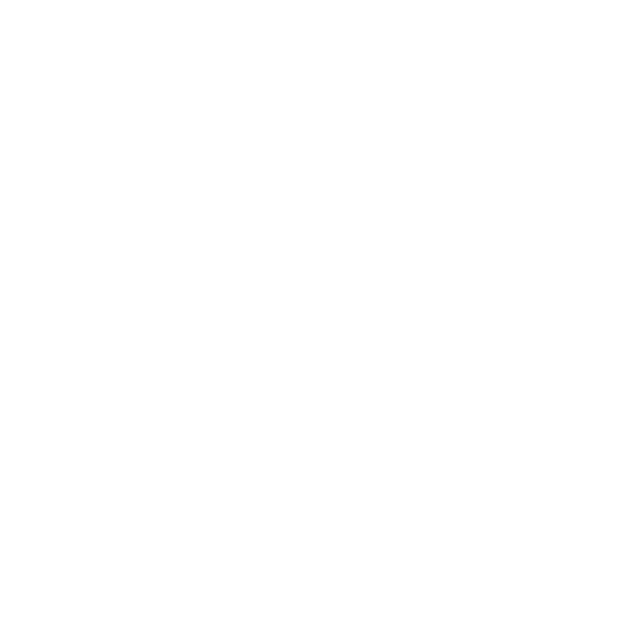
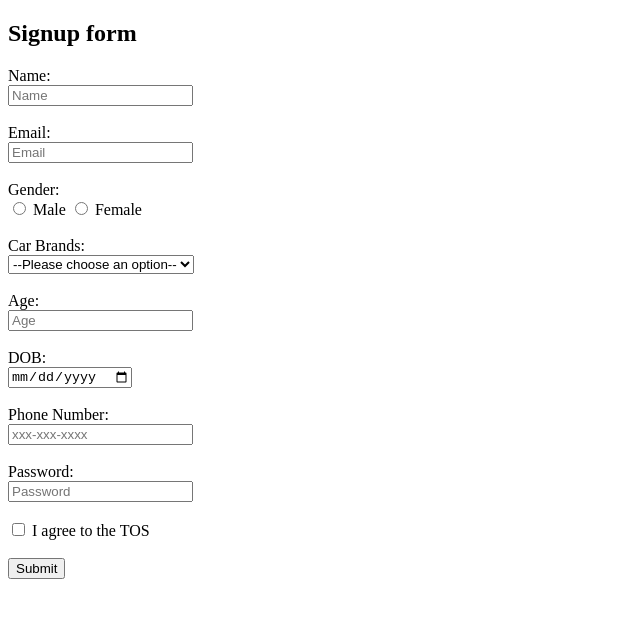
Before and after one commit to acciojob/signup-form-car-Yashvardhandhondge, a website: page main.html in a window 1280 px wide. Shown: the whole page, without its empty margins (0-640 px from the left). Drawn offline with Linux system fonts and the light colour scheme.

Commit message:
created a submission

```diff
--- a/main.html
+++ b/main.html
@@ -3,10 +3,42 @@
 <html>
 
 <head>
+<title>Signup form</title>
 	<link rel="stylesheet" href="styles.css">
 </head>
 
 <body>
+	<h2>Signup form</h2>
+	<form method="post">
+		 <label for="name">Name:</label><br>
+    <input type="text" id="name" name="name" placeholder="Name" required><br><br>
+  <label for="email">Email:</label><br>
+    <input type="email" id="email" name="email" placeholder="Email" required><br><br>
+    <label>Gender:</label><br>
+    <input type="radio" id="gender_m" name="gender" value="male" required>
+    <label for="gender_m">Male</label>
+
+    <input type="radio" id="gender_f" name="gender" value="female" required>
+    <label for="gender_f">Female</label><br><br>
+  <label for="cars">Car Brands:</label><br>
+    <select id="cars" name="cars" required>
+        <option value="">--Please choose an option--</option>
+        <option value="toyota">Toyota</option>
+        <option value="bmw">BMW</option>
+        <option value="audi">Audi</option>
+    </select><br><br>
+    <label for="age">Age:</label><br>
+    <input type="number" id="age" name="age" placeholder="Age" required><br><br>
+    <label for="dob">DOB:</label><br>
+    <input type="date" id="dob" name="dob" required><br><br>
+   <label for="tel">Phone Number:</label><br>
+    <input type="tel" id="tel" name="tel" placeholder="xxx-xxx-xxxx"><br><br>
+   <label for="password">Password:</label><br>
+    <input type="password" id="password" name="password" placeholder="Password" required><br><br>
+   <input type="checkbox" id="tos" name="tos" required>
+    <label for="tos">I agree to the TOS</label><br><br>
+    <button type="submit">Submit</button>
+	</form>
 	<!-- the entire body must be written by student -->
     <script type="text/javascript" src="./script.js">
 </script>
```
